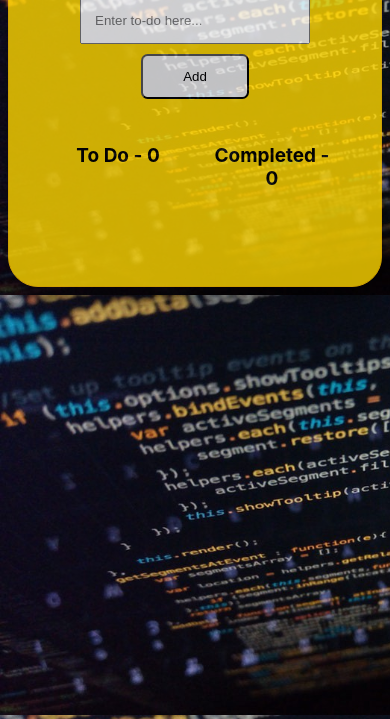
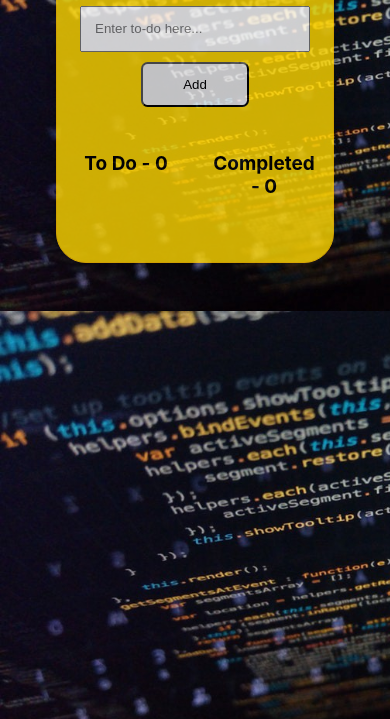
Before and after one commit to tibo35/To-Do-List, a plain HTML site: page index.html in a window 390 px wide. Shown: the part 125-844 px from the top of the page. Drawn offline with Linux system fonts and the light colour scheme.

Commit message:
css responsive

```diff
--- a/styles.css
+++ b/styles.css
@@ -19,7 +19,8 @@ body {
   }
   @media(max-width: 600px){
     .container{
-      margin:0;
+      margin:3rem;
+      padding: 0;
     }
   }
 
```
